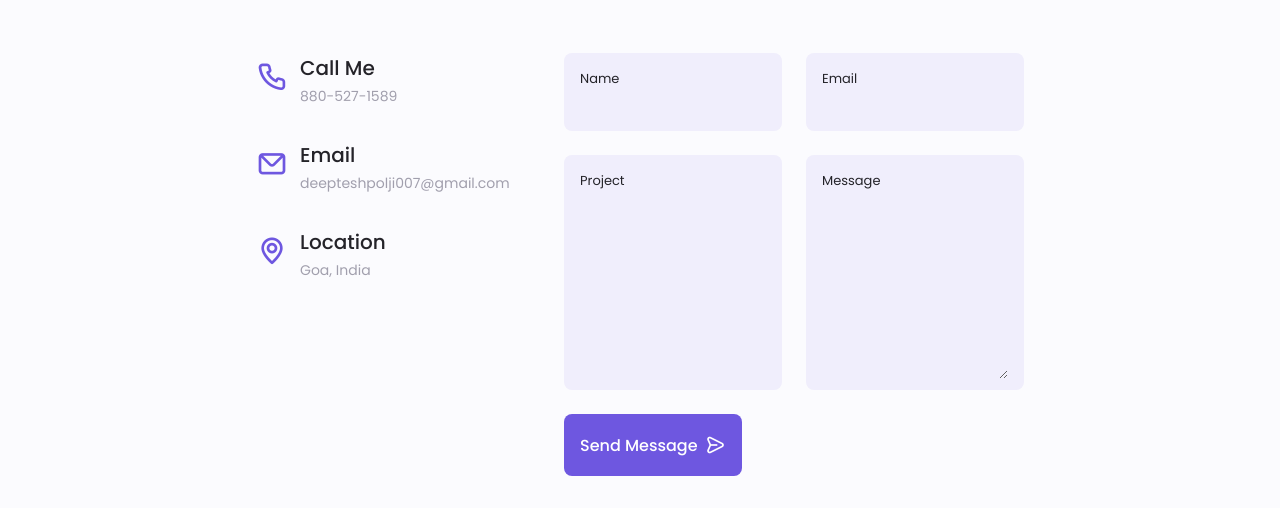
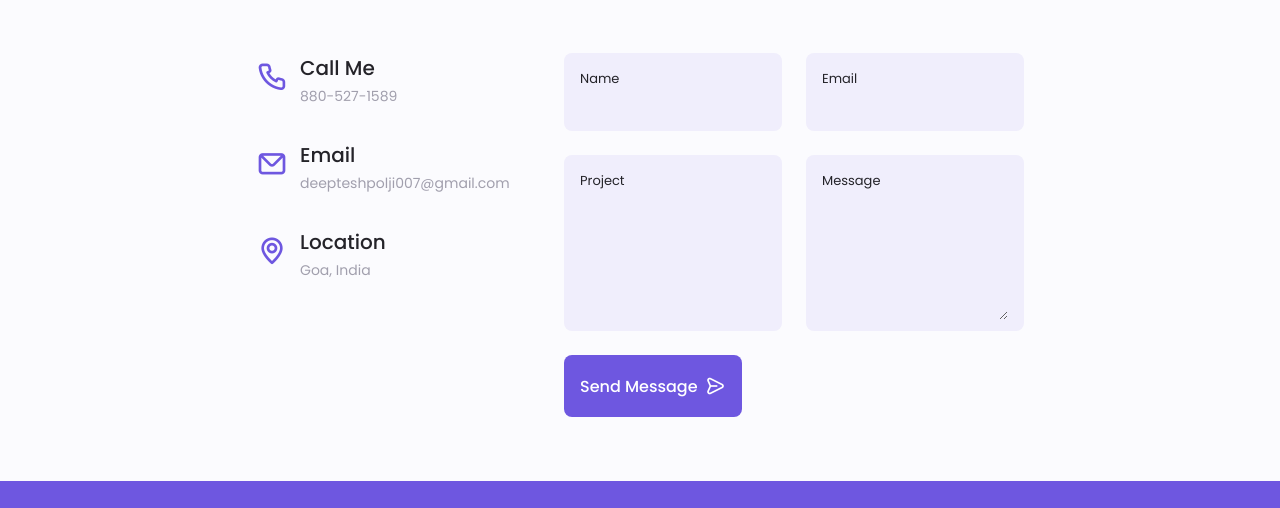
Before and after one commit to deeptesh/Deeptesh_Portfolio, a plain HTML site: page index.html in a window 1280 px wide. Shown: the part 4941-5449 px from the top of the page. Drawn offline with nearby package versions, Linux system fonts and the light colour scheme.

Commit message:
minor changes

```diff
--- a/assets/css/style.css
+++ b/assets/css/style.css
@@ -883,7 +883,11 @@ img {
   outline: none;
   padding: 0.25rem 0.5rem 0.5rem 0;
 }
-
+textarea {
+  resize: vertical;
+  min-height: 2rem;
+  max-height: 8rem;
+}
 /* ============Footer================== */
 .footer {
   padding-top: 2rem;
```
